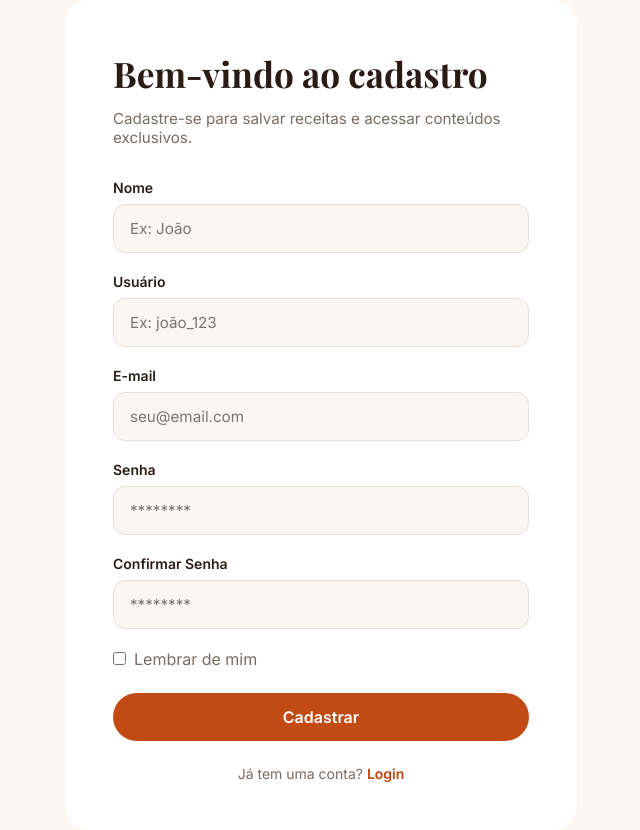
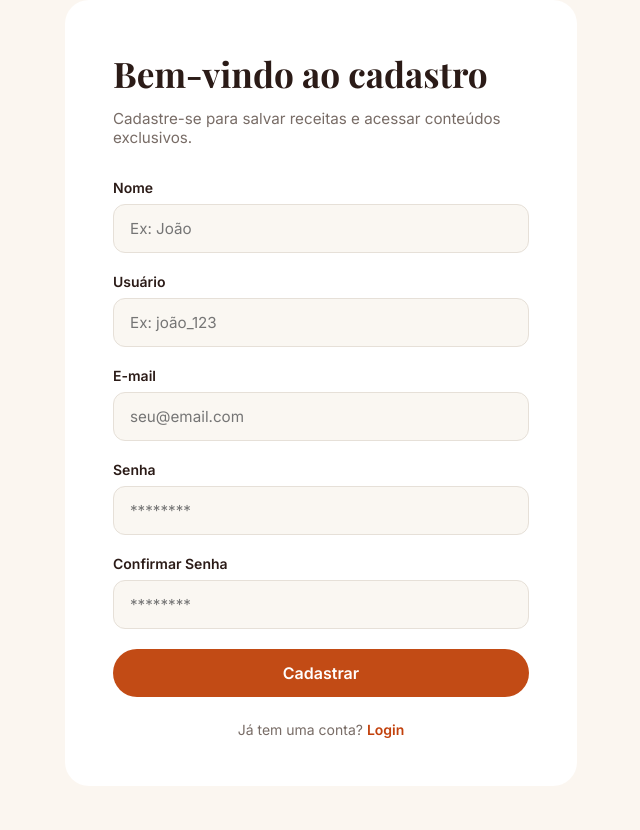
Before and after one commit to JovemProgramadora74/projeto_integrador_frontend, a React (Vite) app: page /cadastro in a window 1280 px wide. Shown: the whole page, without its empty margins (319-959 px from the left). After the commit the page ends 800 px from the top, so only its background shows below. Built offline with nearby package versions, Linux system fonts and the light colour scheme; a web font is replaced by a local one.

Commit message:
"feat: adiciona funcionalidade de cadastro de usuario"

```diff
--- a/src/pages/Cadastro/Cadastro.jsx
+++ b/src/pages/Cadastro/Cadastro.jsx
@@ -1,42 +1,110 @@
 import "./Cadastro.css";
+import {useState} from "react";
 function Cadastro() {
+
+    const [nome, setNome] = useState("");
+    const [usuario, setUsuario] = useState("")
+    const [email, setEmail] = useState("")
+    const [senha, setSenha] = useState("")
+    const [confimarsenha, setconfirmarSenha] = useState("")
+
+     async function quandoCriar(evento) {
+        evento.preventDefault();
+
+         if (!nome.trim()) {
+             alert("Por favor, preencha o campo Nome.");
+             return;
+         }
+
+
+         if (!usuario.trim()) {
+             alert("Por favor, preencha o campo Usuário.");
+             return;
+         }
+
+
+         if (!email.trim()) {
+             alert("Por favor, preencha o campo E-mail.");
+             return;
+         }
+
+
+         if (!email.includes("@") || !email.includes(".")) {
+             alert("Por favor, informe um e-mail válido.");
+             return;
+         }
+
+
+         if (!senha) {
+             alert("Por favor, digite uma senha.");
+             return;
+         }
+
+         if (senha.length < 6) {
+             alert("A senha precisa ter pelo menos 6 caracteres.");
+             return;
+         }
+
+         if (senha !== confimarsenha) {
+             alert("As senhas não coincidem!");
+             return;
+         }
+         try {
+             const resposta = await fetch("http://senac47278/cadastrar", {
+                 method: "POST",
+                 headers: {
+                     "Content-Type": "application/json",
+                 },
+                 body: JSON.stringify({
+                     nome,
+                     username: usuario,
+                     email,
+                     senha,
+                 }),
+             });
+
+
+             if (resposta.status === 201) {
+                 alert("Usuário cadastrado com sucesso!");
+             } else {
+                 const dados = await resposta.json();
+                 alert(`Erro no cadastro! ${dados["message"]}`);
+             }
+         } catch (erro) {
+             console.error("Erro de conexão:", erro);
+             alert("Não foi possível conectar ao servidor. Verifique se o backend está rodando!");
+         }
+    }
 
     return (
         <div className="cadastro">
             <h1 className="cadastro-titulo">Bem-vindo ao cadastro</h1>
             <p className="cadastro-subtitulo"> Cadastre-se para salvar receitas e acessar conteúdos exclusivos.</p>
 
-            <form>
+            <form onSubmit={quandoCriar}>
                 <div className="cadastro-form-grupo">
                     <label htmlFor="nome">Nome</label>
-                    <input id="nome" type="text" placeholder="Ex: João"/>
+                    <input id="nome" type="text" placeholder="Ex: João" value={nome} onChange={(elemento) => setNome(elemento.target.value)} />
                 </div>
 
                 <div className="cadastro-form-grupo">
                     <label htmlFor="usuario">Usuário</label>
-                    <input id="usuario" type="text" placeholder="Ex: joão_123"/>
+                    <input id="usuario" type="text" placeholder="Ex: joão_123" value={usuario} onChange={(elemento) => setUsuario(elemento.target.value)}/>
                 </div>
 
                 <div className="cadastro-form-grupo">
                     <label htmlFor="email">E-mail</label>
-                    <input id="email" type="email" placeholder="seu@email.com"/>
+                    <input id="email" type="email" placeholder="seu@email.com" value={email} onChange={(elemento) =>setEmail(elemento.target.value)}/>
                 </div>
 
                 <div className="cadastro-form-grupo">
                     <label htmlFor="senha">Senha</label>
-                    <input id="senha" type="password" placeholder="********"/>
+                    <input id="senha" type="password" placeholder="********" value={senha} onChange={(elemento) => setSenha(elemento.target.value)}/>
                 </div>
 
                 <div className="cadastro-form-grupo">
                     <label htmlFor="confirmar-senha">Confirmar Senha</label>
-                    <input id="confirmar-senha" type="password" placeholder="********"/>
-                </div>
-
-                <div className="cadastro-container">
-                    <label className="custom-checkbox">
-                        <input type="checkbox" id="lembrar" name="lembrar"/>
-                        <span className="label-text">Lembrar de mim</span>
-                    </label>
+                    <input id="confirmar-senha" type="password" placeholder="********" value={confimarsenha} onChange={(elemento) => setconfirmarSenha(elemento.target.value)}/>
                 </div>
 
                 <button type="submit" className="btn-cadastrar">
--- a/src/pages/Index/Index.jsx
+++ b/src/pages/Index/Index.jsx
@@ -5,8 +5,21 @@ import FiltroCategorias from "../../components/FiltroCategorias/FiltroCategorias
 import RecipeCard from "../../components/RecipeCard/RecipeCard.jsx";
 import ChefDestaqueCard from "../../components/CardDestaqueChef/CardDestaqueChef.jsx";
 import Footer from "../../components/Footer/Footer.jsx";
+import {useEffect} from "react";
 
 function Index() {
+
+    useEffect(() => {
+        async function carregaStatusBackend() {
+            const resposta = await fetch("http://10.112.4.144/status")
+            if (resposta.ok) {
+                alert("O servidor backend está rodando!")
+            } else {
+                alert("O servidor backend está offline!")
+            }
+        }
+        carregaStatusBackend()
+    }, []);
     return (
         <>
             <Header/>
```
